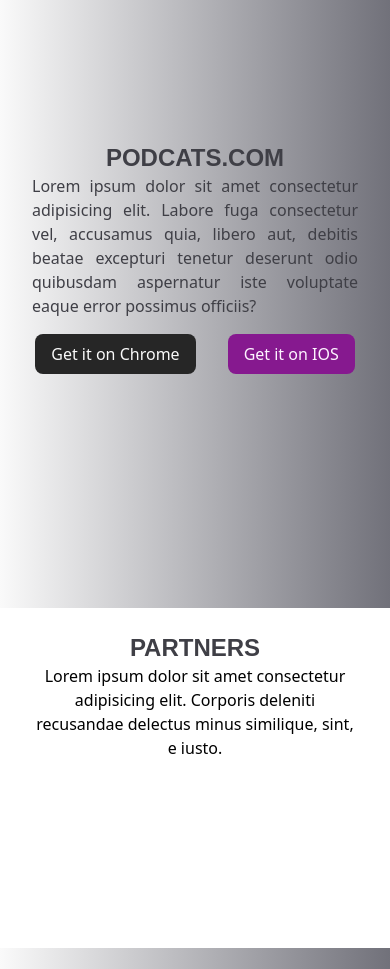
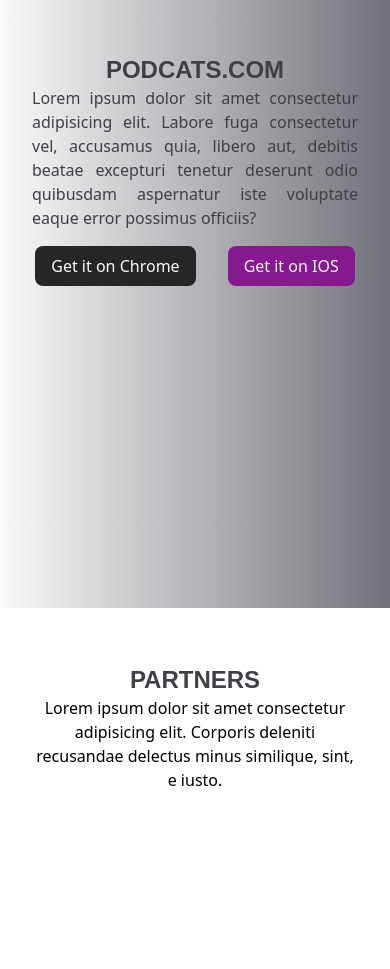
Before and after one commit to yandakiY/TailwindCss-landing-pagee, a website: page public/test.html in a window 390 px wide. Shown: the part 236-1205 px from the top of the page. Drawn offline with Linux system fonts and the light colour scheme.

Commit message:
Resolution of responsibilty of hero - partners problem

```diff
--- a/public/test.html
+++ b/public/test.html
@@ -42,9 +42,9 @@
 
         <!-- Hero -->
         <section class="relative">
-            <div class="container flex flex-col-reverse md:flex-row items-center gap-x-32 mt-20 lg:mt-40">
+            <div class="container flex flex-col-reverse md:flex-row items-center gap-x-32 mt-14 lg:mt-40">
                 <!-- Left part  -->
-                <div class="flex flex-col lg:justify-start lg:items-start items-center lg:mt-0 mt-16">
+                <div class="flex flex-col lg:justify-start lg:items-start items-center lg:mt-0 ">
                     <h2 class="font-bold text-zinc-700 font-Oswald text-2xl uppercase">Podcats.com</h2>
                     <p class="text-zinc-700 text-l text-justify">Lorem ipsum dolor sit amet consectetur adipisicing elit. Labore fuga consectetur vel, accusamus quia, libero aut, debitis beatae excepturi tenetur deserunt odio quibusdam aspernatur iste voluptate eaque error possimus officiis?</p>
                     <div class="flex gap-x-8 mt-4">
@@ -67,13 +67,13 @@
 
         <div class="container">
             <!-- Title of part  -->
-            <div class="text-center py-6 flex flex-col">
+            <div class="text-center my-8 lg:my-2 py-6 flex flex-col">
                 <h2 class="font-bold text-zinc-700 font-Oswald text-2xl uppercase">Partners</h2>
                 <p>Lorem ipsum dolor sit amet consectetur adipisicing elit. Corporis deleniti recusandae delectus minus similique, sint, e iusto.</p>
             </div>
 
             <!-- Lists pf Partners  -->
-            <div class="flex flex-row justify-between">
+            <div class="flex md:flex-row flex-col items-center justify-between">
                 <div class="">
                     <img src="../logo/kisspng-logo-brand-the-gatorade-company-product-font-index-of-wp-content-uploads-job-manager-uploads-c-5b6ef7853b32a7.4076339515339989812425.png" style="height: 100px;" alt="">
                 </div>
```
Also changed, not shown: public/style.css.
